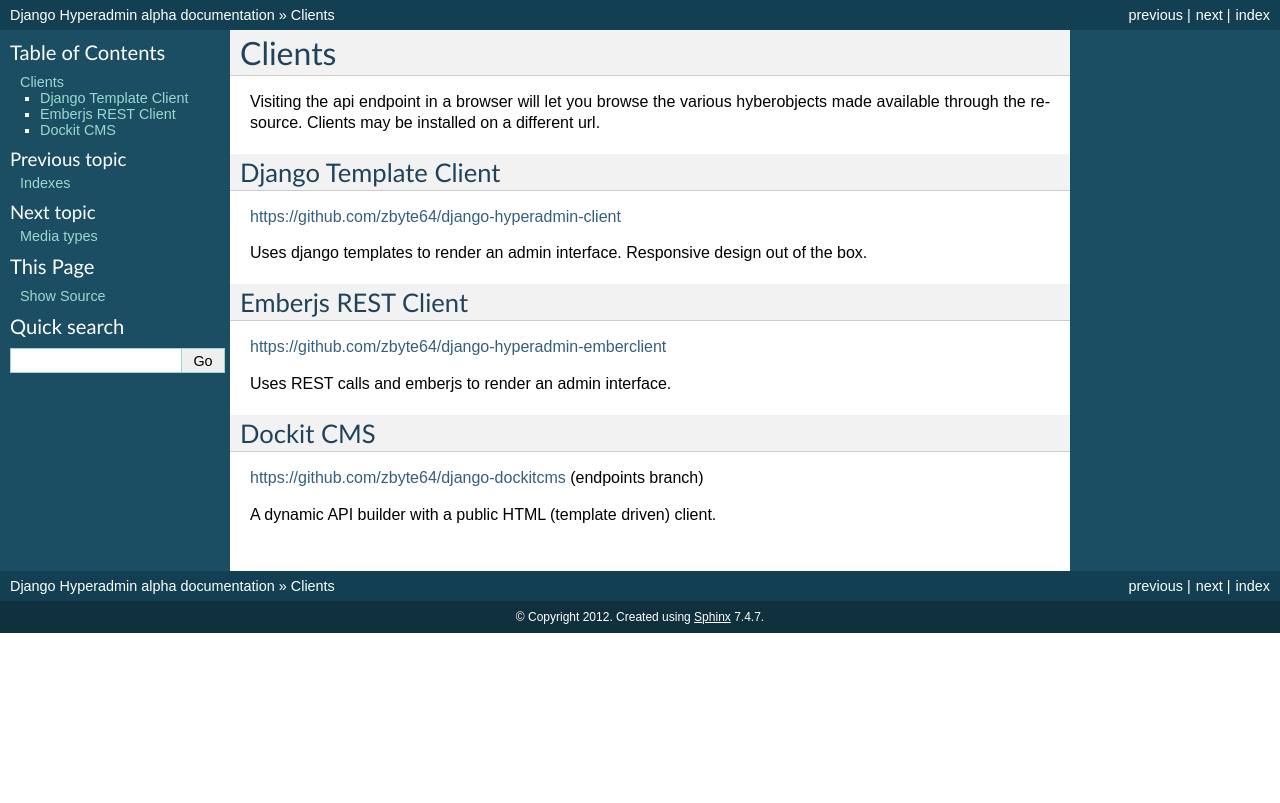
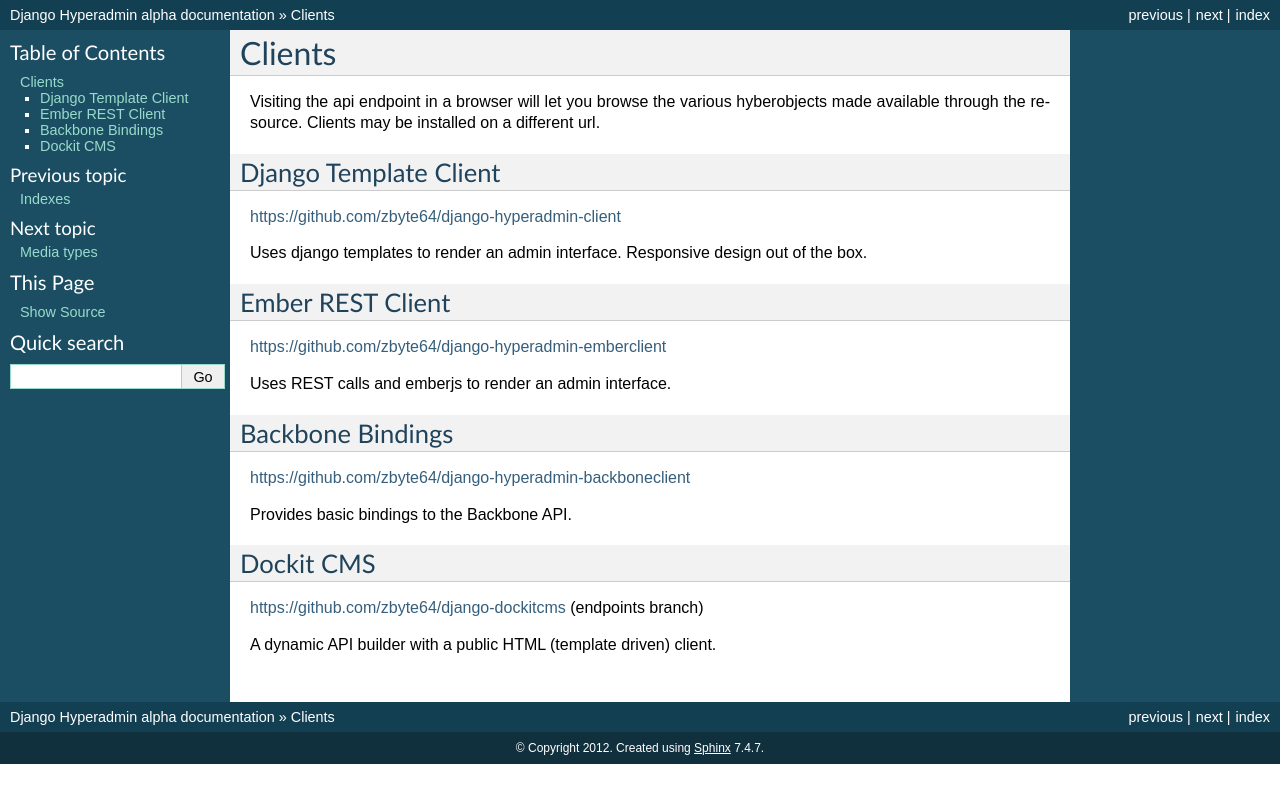
Before and after one commit to zbyte64/django-hyperadmin, a Sphinx documentation site: the page built from docs/source/manual/clients.rst, in a window 1280 px wide. Shown: the top 803 px of the page. Built offline with Sphinx 7.4.7, drawn with Linux system fonts in a browser that asks for light colours.

Commit message:
added backbone api mention

```diff
--- a/docs/source/manual/clients.rst
+++ b/docs/source/manual/clients.rst
@@ -12,13 +12,21 @@
 
 Uses django templates to render an admin interface. Responsive design out of the box.
 
--------------------
-Emberjs REST Client
--------------------
+-----------------
+Ember REST Client
+-----------------
 
 https://github.com/zbyte64/django-hyperadmin-emberclient
 
 Uses REST calls and emberjs to render an admin interface.
+
+-----------------
+Backbone Bindings
+-----------------
+
+https://github.com/zbyte64/django-hyperadmin-backboneclient
+
+Provides basic bindings to the Backbone API.
 
 ----------
 Dockit CMS
```
Also changed, not shown: README.rst (+11 -3 lines).
